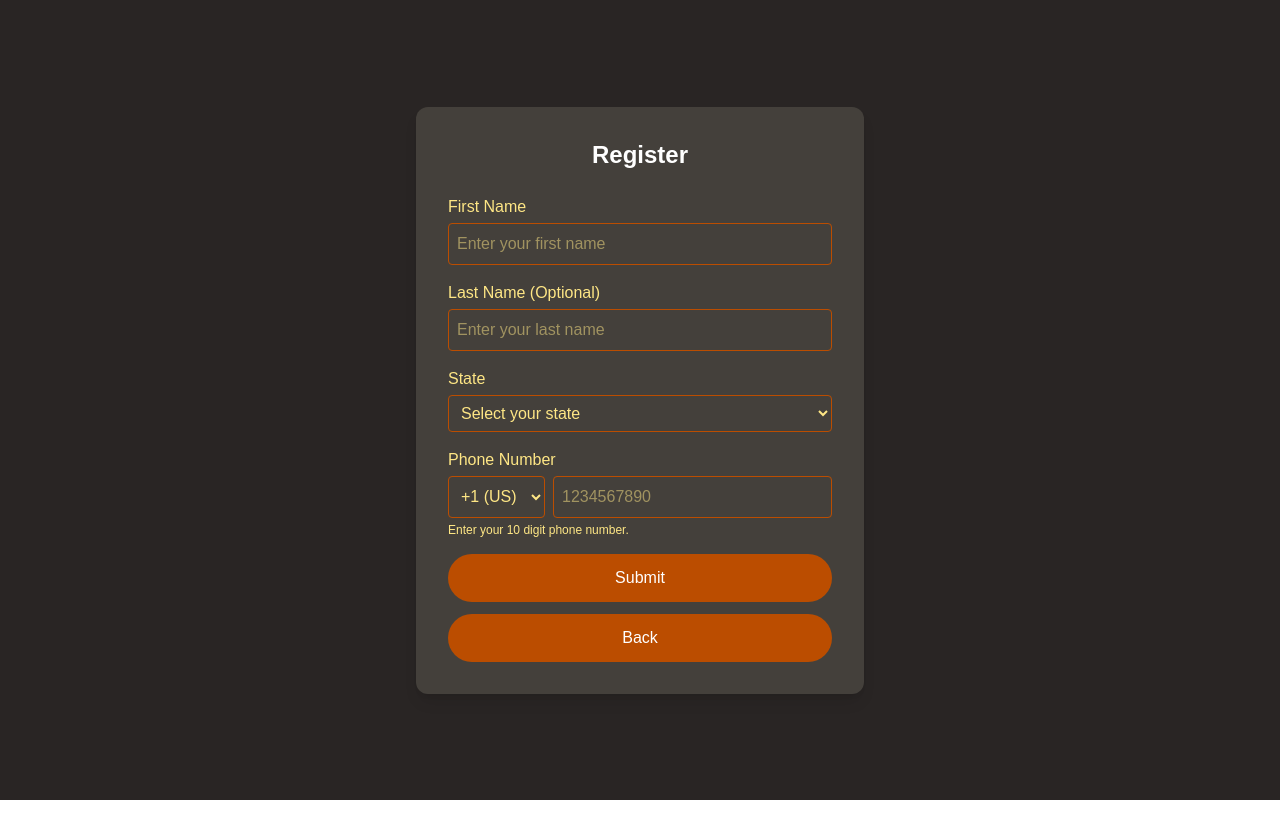
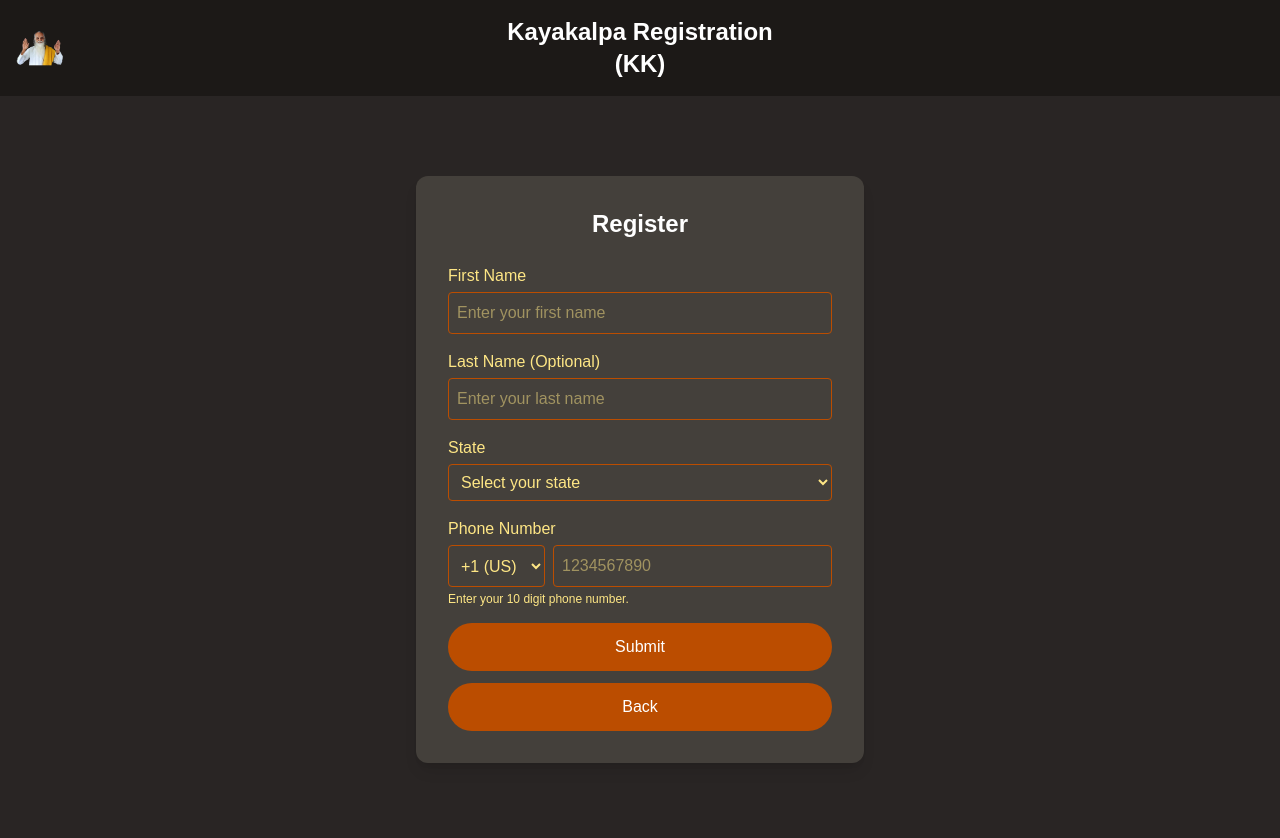
Before and after one commit to Itz-Viggy/Yoga-Registration, a Next.js app: page /register in a window 1280 px wide. Shown: the top 838 px of the page. Before the commit the page ends 800 px from the top, so only its background shows below. Built offline with nearby package versions, Linux system fonts and the light colour scheme.

Commit message:
Header in registration page

```diff
--- a/src/app/register/page.tsx
+++ b/src/app/register/page.tsx
@@ -2,6 +2,7 @@
 
 import { useState } from "react";
 import { useRouter } from "next/navigation";
+import Image from 'next/image';
 import StateDropdown from "@/components/statesdropdown";
 
 export default function RegisterPage() {
@@ -48,7 +49,27 @@ export default function RegisterPage() {
   };
 
   return (
-    <div className="min-h-screen flex items-center justify-center bg-stone-800">
+    <>
+      {/* Header */}
+      <header className="w-full bg-stone-900 py-4 relative">
+        <div
+          className="absolute left-4 top-1/2 transform -translate-y-1/2 cursor-pointer"
+          onClick={() => router.push("/")}
+        >
+          <Image
+            src="/Vethathri-Maharishi-1-removebg-preview.png"
+            alt="Kayakalpa Logo"
+            width={48}
+            height={48}
+          />
+        </div>
+        <h1 className="text-2xl font-bold text-white text-center">
+          Kayakalpa Registration  <br />
+          (KK)
+        </h1>
+      </header>
+
+      <div className="min-h-screen flex items-start justify-center pt-20 bg-stone-800">
         <form
           onSubmit={handleSubmit}
           className="max-w-md w-full bg-stone-700 p-8 rounded-xl shadow-lg"
@@ -156,9 +177,8 @@ export default function RegisterPage() {
               Back
             </button>
           </div>
-
-
         </form>
       </div>
+    </>
   );
 }
```
Lines whose indentation alone changed are shown as unchanged.
